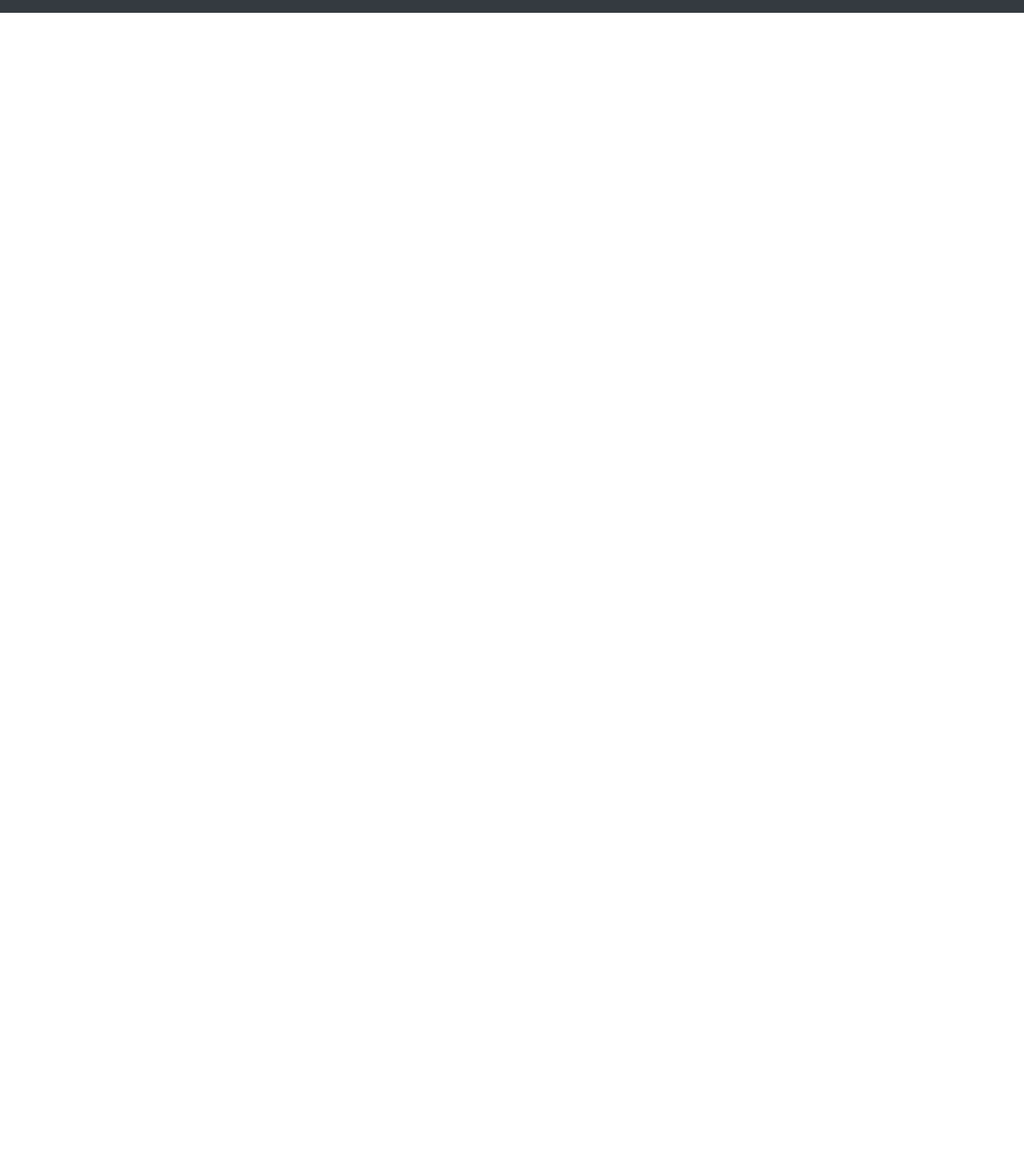
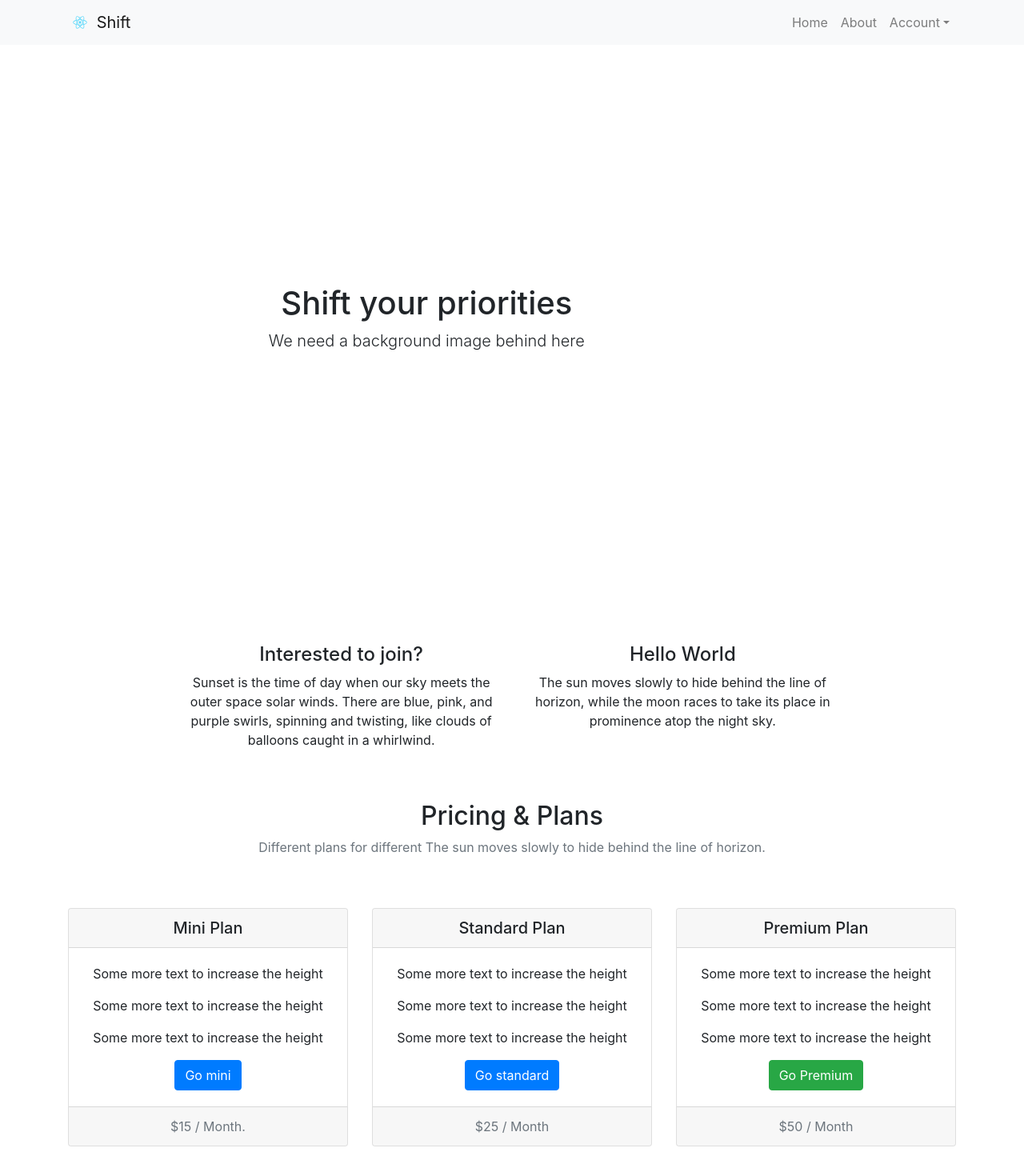
Before and after one commit to robby30/Shift-v2, a React (Create React App) app: page / in a window 1280 px wide. Shown: the top 1470 px of the page at 80% size. Before the commit the page ends 800 px from the top, so only its background shows below. Built offline with nearby package versions, Linux system fonts and the light colour scheme.

Commit message:
Beginning

```diff
--- a/package.json
+++ b/package.json
@@ -6,6 +6,7 @@
     "bootstrap": "^4.3.1",
     "history": "^4.9.0",
     "react": "^16.8.6",
+    "react-bootstrap": "^1.0.0-beta.8",
     "react-dom": "^16.8.6",
     "react-router-dom": "^5.0.0",
     "react-scripts": "3.0.1",
--- a/src/App.js
+++ /dev/null
@@ -1,16 +0,0 @@
-import React from "react";
-import "./App.css";
-import { Route, Switch } from "react-router-dom";
-import Header from "./components/Header/Header";
-
-class App extends React.Component {
-  render() {
-    return (
-      <Switch>
-        <Route path="/" component={Header} />
-      </Switch>
-    );
-  }
-}
-
-export default App;
--- /dev/null
+++ b/src/App.jsx
@@ -0,0 +1,31 @@
+import React from "react";
+import "./App.css";
+import { Route, Switch } from "react-router-dom";
+import LandingPage from "./views/LandingPage/LandingPage"
+import Header from "./components/Header/Header";
+
+class App extends React.Component {
+  render() {
+    return (
+      <div id="page-container">
+        <div id="content-wrap" />
+        <div className="App">
+          <Switch>
+            <Route exact path="/" component={Header} />
+          </Switch>
+          <div style={{ minHeight: "660px" }}>
+            <Switch>
+              <Route exact path="/" component={LandingPage} />
+              {/* <Route path="/dashboard" component={Dashboard} />
+              <Route path="/about" component={About} />
+              <Route path="/login" component={Login} />
+              <Route path="/register" component={Register} /> */}
+            </Switch>
+          </div>
+        </div>
+      </div>
+    );
+  }
+}
+
+export default App;
--- a/src/components/Header/Header.jsx
+++ b/src/components/Header/Header.jsx
@@ -1,9 +1,26 @@
 import React from "react";
-import { Navbar } from "reactstrap";
+import { Navbar, Nav, NavDropdown,  Container} from "react-bootstrap";
+import Logo from "../../assets/images/logo.svg";
 
 class Header extends React.Component {
   render() {
-    return <Navbar color="dark" />;
+    return (
+    <Navbar bg="light" expand="lg">
+      <Container>
+        <Navbar.Brand href="#home">
+          <img src={Logo} width="30" height="30" className="d-inline-block align-top" alt="logo" />
+          {' Shift'}
+        </Navbar.Brand>
+        <Nav className="ml-auto">
+          <Nav.Link href="#home">Home</Nav.Link>
+          <Nav.Link href="#about">About</Nav.Link>
+          <NavDropdown title="Account" id="basic-nav-dropdown">
+            <NavDropdown.Item href="#action/3.1">Log In</NavDropdown.Item>
+            <NavDropdown.Item href="#action/3.2">Register</NavDropdown.Item>
+          </NavDropdown>
+        </Nav>
+      </Container>
+    </Navbar>);
   }
 }
 
--- /dev/null
+++ b/src/views/LandingPage/LandingPage.jsx
@@ -0,0 +1,91 @@
+import React from "react";
+import { Container, Row, Col, CardDeck, Card, Button } from "react-bootstrap"
+
+class LandingPage extends React.Component {
+
+  render() {
+    return (
+      <Container fluid>
+        <Row style={{ minHeight: '700px'}}>
+          <Col sm={{span:"6", offset:"2"}} className="my-auto">
+            <h1>Shift your priorities</h1>
+            <p className="lead">We need a background image behind here</p>
+          </Col>
+        </Row>
+        <Row className="my-5">
+          <Col md={{span:"4", offset:"2"}} className="text-center row-border">
+            <h4>Interested to join?</h4>
+            <p>
+              Sunset is the time of day when our sky meets the outer space solar
+              winds. There are blue, pink, and purple swirls, spinning and
+              twisting, like clouds of balloons caught in a whirlwind.
+            </p>
+          </Col>
+          <Col md="4" className="text-center">
+            <h4>Hello World</h4>
+            <p>
+              The sun moves slowly to hide behind the line of horizon, while the
+              moon races to take its place in prominence atop the night sky.
+            </p>
+          </Col>
+        </Row>
+
+        <Row className="pricing-plans">
+          <Container>
+            <div className="text-center">
+              <h2>Pricing & Plans</h2>
+              <p className="text-muted">
+                Different plans for different The sun moves slowly to hide
+                behind the line of horizon.
+              </p>
+            </div>
+          </Container>
+
+          <Container className="my-5">
+            <CardDeck>
+              <Card className="text-center">
+                <Card.Header as="h5">Mini Plan</Card.Header>
+                <Card.Body>
+                  <Card.Text>
+                    <p>Some more text to increase the height</p>
+                    <p>Some more text to increase the height</p>
+                    <p>Some more text to increase the height</p>
+                  </Card.Text>
+                  <Button variant="primary">Go mini</Button>
+                </Card.Body>
+                <Card.Footer className="text-muted">$15 / Month.</Card.Footer>
+              </Card>
+              <Card className="text-center">
+                <Card.Header as="h5">Standard Plan</Card.Header>
+                <Card.Body>
+                  <Card.Text>
+                    <p>Some more text to increase the height</p>
+                    <p>Some more text to increase the height</p>
+                    <p>Some more text to increase the height</p>
+                  </Card.Text>
+                  <Button variant="primary">Go standard</Button>
+                </Card.Body>
+                <Card.Footer className="text-muted">$25 / Month</Card.Footer>
+              </Card>
+              <Card className="text-center">
+                <Card.Header as="h5">Premium Plan</Card.Header>
+                <Card.Body>
+                  <Card.Text>
+                    <p>Some more text to increase the height</p>
+                    <p>Some more text to increase the height</p>
+                    <p>Some more text to increase the height</p>
+                  </Card.Text>
+                  <Button variant="success">Go Premium</Button>
+                </Card.Body>
+                <Card.Footer className="text-muted">$50 / Month</Card.Footer>
+              </Card>
+            </CardDeck>
+          </Container>
+        </Row>
+      </Container>
+    );
+  }
+
+}
+
+export default LandingPage;
```
Also changed, not shown: src/assets/images/logo.svg (renamed from src/logo.svg), 1 other file (tests, documents, lock files or other folders).
